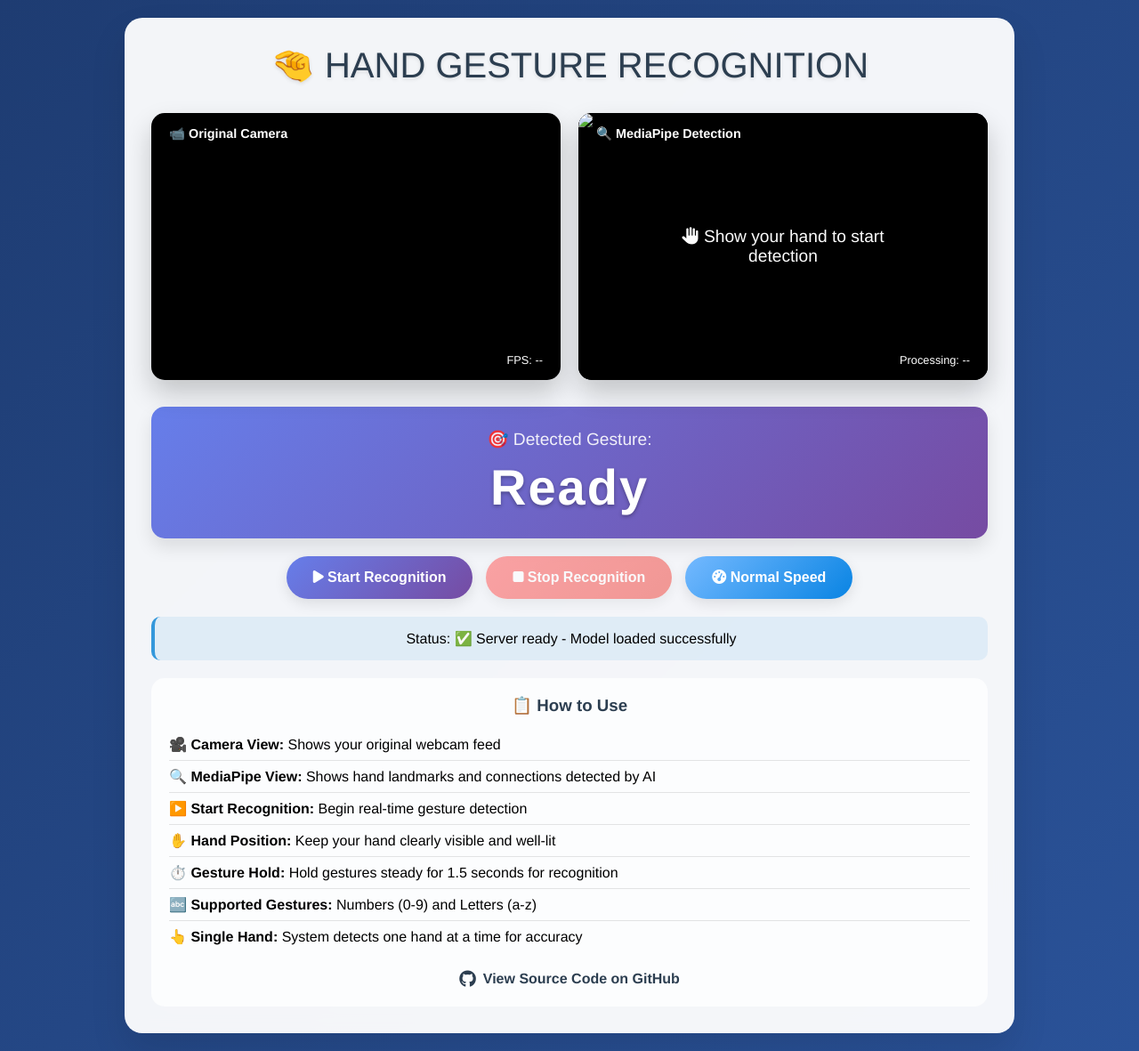
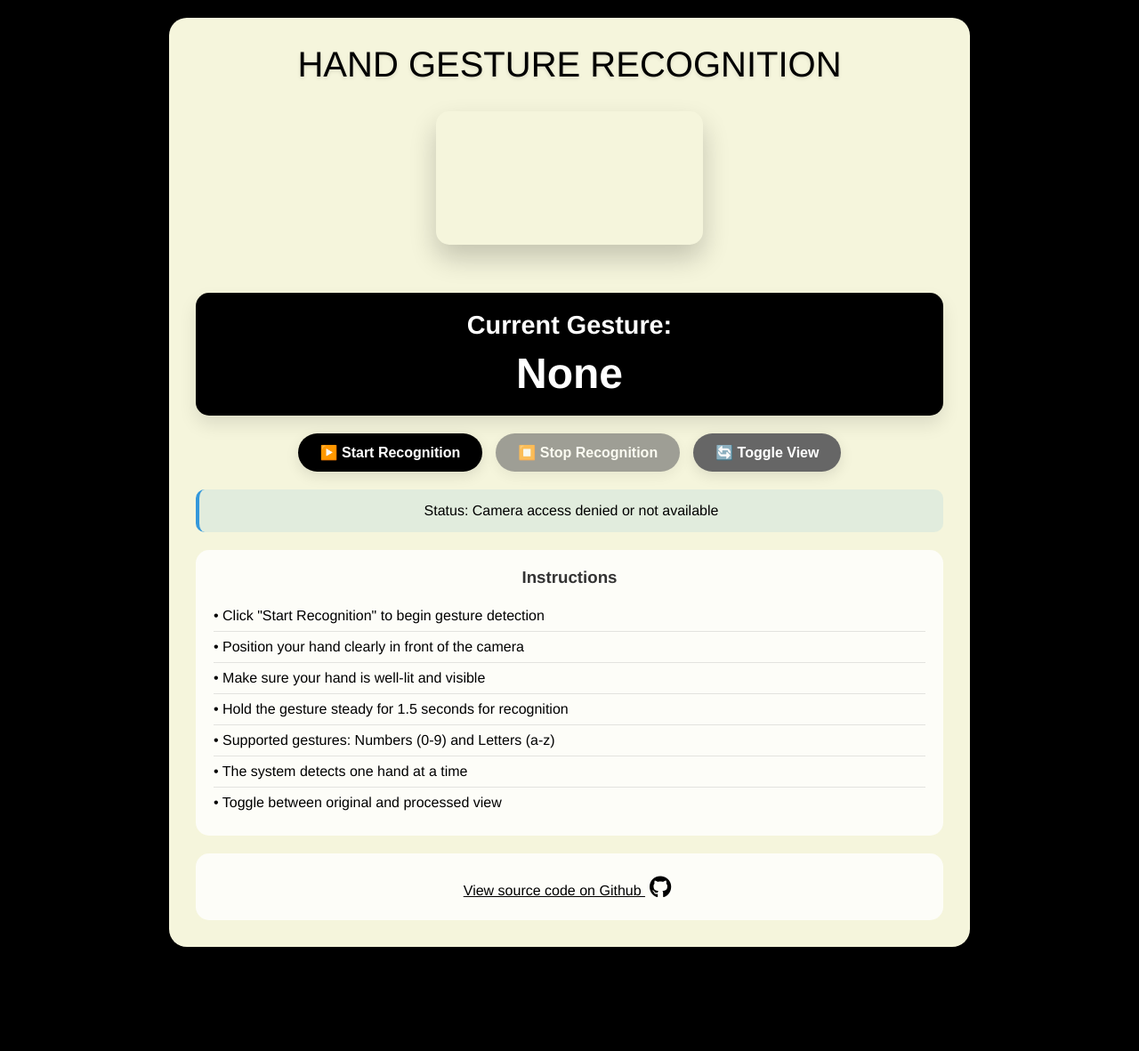
Before and after one commit to sab00756/handsign_mediapipe, a Flask app: page / in a window 1280 px wide. Shown: the whole page at 89% size. After the commit the page ends 1064 px from the top, so only its background shows below. Run offline with Flask 3, Linux system fonts and the light colour scheme.

Commit message:
camchange4

```diff
--- a/flask_gesture_app/templates/index.html
+++ b/flask_gesture_app/templates/index.html
@@ -13,7 +13,7 @@
 
         body {
              font-family: "Helvetica Neue", sans-serif;
-            background: linear-gradient(135deg, #1e3c72 0%, #2a5298 100%);
+            background: black;
             min-height: 100vh;
             display: flex;
             flex-direction: column;
@@ -22,71 +22,58 @@
         }
 
         .container {
-            background: rgba(255, 255, 255, 0.95);
+            background: beige;
             backdrop-filter: blur(10px);
             border-radius: 20px;
             padding: 30px;
             box-shadow: 0 20px 40px rgba(0, 0, 0, 0.1);
-            max-width: 1000px;
+            max-width: 900px;
             width: 100%;
             text-align: center;
         }
 
         h1 {
-            color: #2c3e50;
+            color: black;
              font-family: "Helvetica Neue", sans-serif;
             margin-bottom: 30px;
             font-size: 2.5em;
             font-weight: 300;
             text-shadow: 0 2px 4px rgba(0, 0, 0, 0.1);
         }
-
-        .video-grid {
-            display: grid;
-            grid-template-columns: 1fr 1fr;
-            gap: 20px;
-            margin-bottom: 30px;
+        i{
+            font-size: 25px;
+            padding: 5px;
+        }
+        a{
+            color: black;
         }
 
         .video-container {
             position: relative;
+            display: inline-block;
             border-radius: 15px;
             overflow: hidden;
             box-shadow: 0 15px 30px rgba(0, 0, 0, 0.2);
-            background: #000;
-        }
-
-        .video-label {
-            position: absolute;
-            top: 10px;
-            left: 10px;
-            background: rgba(0, 0, 0, 0.7);
-            color: white;
-            padding: 5px 10px;
-            border-radius: 15px;
-            font-size: 0.9em;
-            font-weight: bold;
-            z-index: 10;
+            margin-bottom: 30px;
         }
 
         .video-element {
-            width: 100%;
-            height: 300px;
-            object-fit: cover;
+            max-width: 100%;
+            height: auto;
             display: block;
         }
 
-        #processed-display {
-            width: 100%;
-            height: 300px;
-            object-fit: cover;
-            background: #000;
+        #processed-canvas {
+            max-width: 100%;
+            height: auto;
+            display: none;
+            border-radius: 15px;
         }
 
         .gesture-display {
-            background: linear-gradient(135deg, #667eea 0%, #764ba2 100%);
+            background: black;
             color: white;
-            padding: 25px;
+            padding: 20px;
             border-radius: 15px;
             margin: 20px 0;
             box-shadow: 0 10px 20px rgba(0, 0, 0, 0.1);
@@ -99,43 +86,40 @@
         }
 
         .gesture-text {
-            font-size: 1.2em;
-            font-weight: normal;
+            font-size: 1.8em;
+            font-weight: bold;
             margin-bottom: 10px;
-            opacity: 0.9;
         }
 
         .gesture-value {
-            font-size: 3.5em;
+            font-size: 3em;
             font-weight: bold;
             text-shadow: 0 2px 4px rgba(0, 0, 0, 0.3);
-            letter-spacing: 2px;
         }
 
         .controls {
             display: flex;
             gap: 15px;
             justify-content: center;
-            margin: 20px 0;
+            margin-top: 20px;
             flex-wrap: wrap;
         }
 
         .btn {
-            background: linear-gradient(135deg, #667eea 0%, #764ba2 100%);
+            background: black;
             color: white;
             border: none;
-            padding: 15px 30px;
+            padding: 12px 25px;
             border-radius: 25px;
             cursor: pointer;
             font-size: 1em;
             font-weight: bold;
             transition: all 0.3s ease;
             box-shadow: 0 5px 15px rgba(0, 0, 0, 0.1);
-            min-width: 180px;
         }
 
         .btn:hover {
-            transform: translateY(-3px);
+            transform: translateY(-2px);
             box-shadow: 0 10px 25px rgba(0, 0, 0, 0.2);
         }
 
@@ -145,33 +129,16 @@
             transform: none;
         }
 
-        .btn-danger {
-            background: linear-gradient(135deg, #ff6b6b 0%, #ee5a52 100%);
-        }
-
         .btn-secondary {
-            background: linear-gradient(135deg, #74b9ff 0%, #0984e3 100%);
+            background: #666;
         }
 
         .status {
-            margin: 20px 0;
+            margin-top: 20px;
             padding: 15px;
             border-radius: 10px;
-            background: rgba(46, 204, 113, 0.1);
-            border-left: 4px solid #2ecc71;
-            font-weight: 500;
-        }
-
-        .fps-counter {
-            position: absolute;
-            bottom: 10px;
-            right: 10px;
-            background: rgba(0, 0, 0, 0.7);
-            color: white;
-            padding: 5px 10px;
-            border-radius: 10px;
-            font-size: 0.8em;
-            z-index: 10;
+            background: rgba(52, 152, 219, 0.1);
+            border-left: 4px solid #3498db;
         }
 
         .instructions {
@@ -183,7 +150,7 @@
         }
 
         .instructions h3 {
-            color: #2c3e50;
+            color: #333;
             margin-bottom: 15px;
             text-align: center;
         }
@@ -202,29 +169,7 @@
             border-bottom: none;
         }
 
-        .github-link {
-            color: #2c3e50;
-            text-decoration: none;
-            font-weight: bold;
-            display: inline-flex;
-            align-items: center;
-            gap: 8px;
-            transition: color 0.3s ease;
-        }
-
-        .github-link:hover {
-            color: #667eea;
-        }
-
-        .github-link i {
-            font-size: 1.2em;
-        }
-
         @media (max-width: 768px) {
-            .video-grid {
-                grid-template-columns: 1fr;
-            }
-
             .container {
                 padding: 20px;
                 margin: 10px;
@@ -242,98 +187,60 @@
                 flex-direction: column;
                 align-items: center;
             }
-
-            .btn {
-                min-width: 200px;
         }
+        .inst_text{
+            text-align: center;
         }
 
         .hidden {
             display: none;
-        }
-
-        .processing-indicator {
-            position: absolute;
-            top: 50%;
-            left: 50%;
-            transform: translate(-50%, -50%);
-            color: white;
-            font-size: 1.2em;
-            z-index: 5;
-        }
-
-        @keyframes pulse {
-            0%, 100% { opacity: 0.7; }
-            50% { opacity: 1; }
-        }
-
-        .pulse {
-            animation: pulse 1.5s infinite;
         }
     </style>
 </head>
 <body>
     <link rel="stylesheet" href="https://cdnjs.cloudflare.com/ajax/libs/font-awesome/6.4.0/css/all.min.css" />
     <div class="container">
-        <h1>🤏 HAND GESTURE RECOGNITION</h1>
+        <h1>HAND GESTURE RECOGNITION</h1>
 
-        <div class="video-grid">
         <div class="video-container">
-                <div class="video-label">📹 Original Camera</div>
             <video id="video-stream" class="video-element" autoplay playsinline muted></video>
-                <div class="fps-counter" id="fps-counter">FPS: --</div>
+            <img id="processed-display" class="video-element hidden" alt="Processed Stream">
             <canvas id="capture-canvas" style="display: none;"></canvas>
         </div>
 
-            <div class="video-container">
-                <div class="video-label">🔍 MediaPipe Detection</div>
-                <img id="processed-display" class="video-element" alt="MediaPipe Processed Stream">
-                <div class="processing-indicator pulse" id="processing-indicator">
-                    <i class="fas fa-hand-paper"></i> Show your hand to start detection
-                </div>
-                <div class="fps-counter" id="processing-fps">Processing: --</div>
-            </div>
-        </div>
-
         <div class="gesture-display">
-            <div class="gesture-text">🎯 Detected Gesture:</div>
-            <div class="gesture-value" id="current-gesture">Ready</div>
+            <div class="gesture-text">Current Gesture:</div>
+            <div class="gesture-value" id="current-gesture">None</div>
         </div>
 
         <div class="controls">
-            <button class="btn" id="start-btn" onclick="startProcessing()">
-                <i class="fas fa-play"></i> Start Recognition
-            </button>
-            <button class="btn btn-danger" id="stop-btn" onclick="stopProcessing()" disabled>
-                <i class="fas fa-stop"></i> Stop Recognition
-            </button>
-            <button class="btn btn-secondary" onclick="toggleProcessingSpeed()">
-                <i class="fas fa-tachometer-alt"></i> <span id="speed-text">Normal Speed</span>
-            </button>
+            <button class="btn" id="start-btn" onclick="startProcessing()">▶️ Start Recognition</button>
+            <button class="btn btn-secondary" id="stop-btn" onclick="stopProcessing()" disabled>⏹️ Stop Recognition</button>
+            <button class="btn btn-secondary" onclick="toggleView()">🔄 Toggle View</button>
         </div>
 
         <div class="status" id="status">
-            Status: Initializing camera...
+            Status: Camera loading...
         </div>
 
         <div class="instructions">
-            <h3>📋 How to Use</h3>
+            <h3>Instructions</h3>
             <ul>
-                <li>🎥 <strong>Camera View:</strong> Shows your original webcam feed</li>
-                <li>🔍 <strong>MediaPipe View:</strong> Shows hand landmarks and connections detected by AI</li>
-                <li>▶️ <strong>Start Recognition:</strong> Begin real-time gesture detection</li>
-                <li>✋ <strong>Hand Position:</strong> Keep your hand clearly visible and well-lit</li>
-                <li>⏱️ <strong>Gesture Hold:</strong> Hold gestures steady for 1.5 seconds for recognition</li>
-                <li>🔤 <strong>Supported Gestures:</strong> Numbers (0-9) and Letters (a-z)</li>
-                <li>👆 <strong>Single Hand:</strong> System detects one hand at a time for accuracy</li>
+                <li>• Click "Start Recognition" to begin gesture detection</li>
+                <li>• Position your hand clearly in front of the camera</li>
+                <li>• Make sure your hand is well-lit and visible</li>
+                <li>• Hold the gesture steady for 1.5 seconds for recognition</li>
+                <li>• Supported gestures: Numbers (0-9) and Letters (a-z)</li>
+                <li>• The system detects one hand at a time</li>
+                <li>• Toggle between original and processed view</li>
             </ul>
-
-            <div style="text-align: center; margin-top: 20px;">
-                <a href="https://github.com/sab00756/handsign_mediapipe" class="github-link">
-                    <i class="fab fa-github"></i>
-                    View Source Code on GitHub
+        </div>
+         <div class="instructions">
+        <a href="https://github.com/sab00756/handsign_mediapipe">
+        <div class="inst_text">
+            View source code on Github <i class="fab fa-github"></i>
+        </div>
         </a>
-            </div>
     </div>
     </div>
 
@@ -342,15 +249,7 @@
         let isProcessing = false;
         let processingInterval;
         let gestureUpdateInterval;
-        let frameCount = 0;
-        let lastFpsTime = Date.now();
-        let processingSpeed = 200; // milliseconds between frames
-        let speedLevel = 0; // 0: Normal, 1: Fast, 2: Turbo
-        const speedLevels = [
-            { interval: 200, name: "Normal Speed" },
-            { interval: 100, name: "Fast Mode" },
-            { interval: 50, name: "Turbo Mode" }
-        ];
+        let showProcessed = false;
 
         // Initialize video stream
         async function initCamera() {
@@ -372,25 +271,13 @@
                 video.onloadedmetadata = () => {
                     canvas.width = video.videoWidth;
                     canvas.height = video.videoHeight;
-                    updateStatus('Camera ready - Click Start Recognition to begin');
-                    startFpsCounter();
+                    updateStatus('Camera ready - Click Start Recognition');
                 };
 
             } catch (err) {
                 console.error('Error accessing camera:', err);
-                updateStatus('❌ Camera access denied or not available');
+                updateStatus('Camera access denied or not available');
             }
-        }
-
-        // Start FPS counter
-        function startFpsCounter() {
-            setInterval(() => {
-                const now = Date.now();
-                const fps = Math.round(frameCount * 1000 / (now - lastFpsTime));
-                document.getElementById('fps-counter').textContent = `FPS: ${fps}`;
-                frameCount = 0;
-                lastFpsTime = now;
-            }, 1000);
         }
 
         // Start processing frames
@@ -400,13 +287,12 @@
             isProcessing = true;
             document.getElementById('start-btn').disabled = true;
             document.getElementById('stop-btn').disabled = false;
-            document.getElementById('processing-indicator').style.display = 'none';
 
             // Start capturing and processing frames
-            processingInterval = setInterval(captureAndProcess, processingSpeed);
-            gestureUpdateInterval = setInterval(updateGesture, 500);
+            processingInterval = setInterval(captureAndProcess, 200); // Process every 200ms
+            gestureUpdateInterval = setInterval(updateGesture, 500); // Update gesture every 500ms
 
-            updateStatus('🎯 Processing started - Show your hand gestures!');
+            updateStatus('Processing started - Show your hand to the camera');
         }
 
         // Stop processing
@@ -414,7 +300,6 @@
             isProcessing = false;
             document.getElementById('start-btn').disabled = false;
             document.getElementById('stop-btn').disabled = true;
-            document.getElementById('processing-indicator').style.display = 'block';
 
             if (processingInterval) {
                 clearInterval(processingInterval);
@@ -426,42 +311,18 @@
                 gestureUpdateInterval = null;
             }
 
-            // Clear processed display
-            processedDisplay.src = '';
-            document.getElementById('current-gesture').textContent = 'Stopped';
-            document.getElementById('processing-fps').textContent = 'Processing: Stopped';
-
-            updateStatus('⏹️ Processing stopped');
-        }
-
-        // Toggle processing speed
-        function toggleProcessingSpeed() {
-            speedLevel = (speedLevel + 1) % speedLevels.length;
-            processingSpeed = speedLevels[speedLevel].interval;
-            document.getElementById('speed-text').textContent = speedLevels[speedLevel].name;
-
-            // Restart interval if processing
-            if (isProcessing) {
-                clearInterval(processingInterval);
-                processingInterval = setInterval(captureAndProcess, processingSpeed);
-            }
-
-            updateStatus(`⚡ Speed changed to: ${speedLevels[speedLevel].name}`);
+            updateStatus('Processing stopped');
         }
 
         // Capture frame and send to server
         function captureAndProcess() {
             if (!video || video.readyState !== 4) return;
 
-            frameCount++;
-
             // Draw current video frame to canvas
             ctx.drawImage(video, 0, 0, canvas.width, canvas.height);
 
             // Convert canvas to base64
             const imageData = canvas.toDataURL('image/jpeg', 0.8);
-
-            const startTime = Date.now();
 
             // Send to server for processing
             fetch('/process_frame', {
@@ -473,25 +334,19 @@
             })
             .then(response => response.json())
             .then(data => {
-                const processingTime = Date.now() - startTime;
-                document.getElementById('processing-fps').textContent = `Processing: ${processingTime}ms`;
-
                 if (data.success && data.processed_image) {
                     // Update processed image display
                     processedDisplay.src = data.processed_image;
 
                     // Update gesture display
                     if (data.gesture) {
-                        document.getElementById('current-gesture').textContent = data.gesture.toUpperCase();
+                        document.getElementById('current-gesture').textContent = data.gesture;
                         document.getElementById('current-gesture').style.color = '#fff';
                     }
-                } else {
-                    document.getElementById('processing-fps').textContent = 'Processing: Error';
                 }
             })
             .catch(error => {
                 console.error('Error processing frame:', error);
-                document.getElementById('processing-fps').textContent = 'Processing: Failed';
             });
         }
 
@@ -502,16 +357,31 @@
                 .then(data => {
                     const gestureElement = document.getElementById('current-gesture');
                     if (data.gesture) {
-                        gestureElement.textContent = data.gesture.toUpperCase();
+                        gestureElement.textContent = data.gesture;
                         gestureElement.style.color = '#fff';
-                    } else if (isProcessing) {
-                        gestureElement.textContent = 'DETECTING...';
-                        gestureElement.style.color = '#ffeb3b';
+                    } else {
+                        gestureElement.textContent = isProcessing ? 'No gesture detected' : 'Not processing';
+                        gestureElement.style.color = '#ccc';
                     }
                 })
                 .catch(error => {
                     console.error('Error fetching gesture:', error);
                 });
+        }
+
+        // Toggle between original and processed view
+        function toggleView() {
+            showProcessed = !showProcessed;
+
+            if (showProcessed) {
+                video.classList.add('hidden');
+                processedDisplay.classList.remove('hidden');
+                updateStatus('Showing processed view with landmarks');
+            } else {
+                video.classList.remove('hidden');
+                processedDisplay.classList.add('hidden');
+                updateStatus('Showing original camera view');
+            }
         }
 
         // Update status message
@@ -524,7 +394,7 @@
             setTimeout(() => {
                 statusElement.style.background = 'rgba(52, 152, 219, 0.1)';
                 statusElement.style.borderColor = '#3498db';
-            }, 3000);
+            }, 2000);
         }
 
         // Initialize when page loads
@@ -536,14 +406,12 @@
                 .then(response => response.json())
                 .then(data => {
                     if (!data.model_loaded) {
-                        updateStatus('⚠️ Warning: Gesture model not loaded on server');
-                    } else {
-                        updateStatus('✅ Server ready - Model loaded successfully');
+                        updateStatus('Warning: Gesture model not loaded on server');
                     }
                 })
                 .catch(error => {
                     console.error('Server health check failed:', error);
-                    updateStatus('❌ Server connection issue');
+                    updateStatus('Server connection issue');
                 });
         });
 
```
Lines whose indentation alone changed are shown as unchanged.
